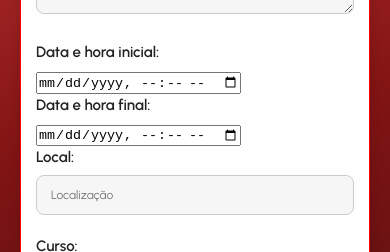
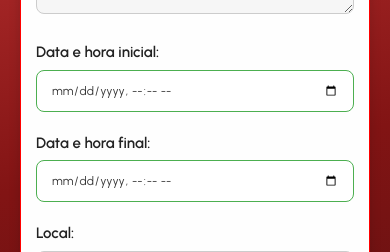
Before and after one commit to AlanPrzyvara/universitypresenceDeployFront, a Next.js app: page /admin/event/create in a window 390 px wide. Shown: the part 330-582 px from the top of the page. Built offline with nearby package versions, Linux system fonts and the light colour scheme; no server answers; a web font is replaced by a local one.

Commit message:
ajuste na coloração de mensagem e ajuste na estilização do componente de data e hora

```diff
--- a/src/app/styles/eventForm.module.css
+++ b/src/app/styles/eventForm.module.css
@@ -46,6 +46,7 @@
 
 .input,
 .textarea,
+.inputDateTime,
 .select {
     width: 100%;
     padding: 12px 14px;
@@ -61,7 +62,8 @@
 
 .input:focus,
 .textarea:focus,
-.select:focus {
+.select:focus,
+.inputDateTime {
     background-color: #383838;
     color: #fff;
     border-color: #4CAF50;
@@ -148,6 +150,7 @@
     }
 
     .input,
+    .inputDateTime,
     .textarea,
     .select {
         font-size: 12px;
--- a/src/app/styles/eventParticipants.module.css
+++ b/src/app/styles/eventParticipants.module.css
@@ -122,5 +122,6 @@
 }
 
 .errorMessage {
-    color: red;
+    background-color: red;
+    color: white;
 }
```
